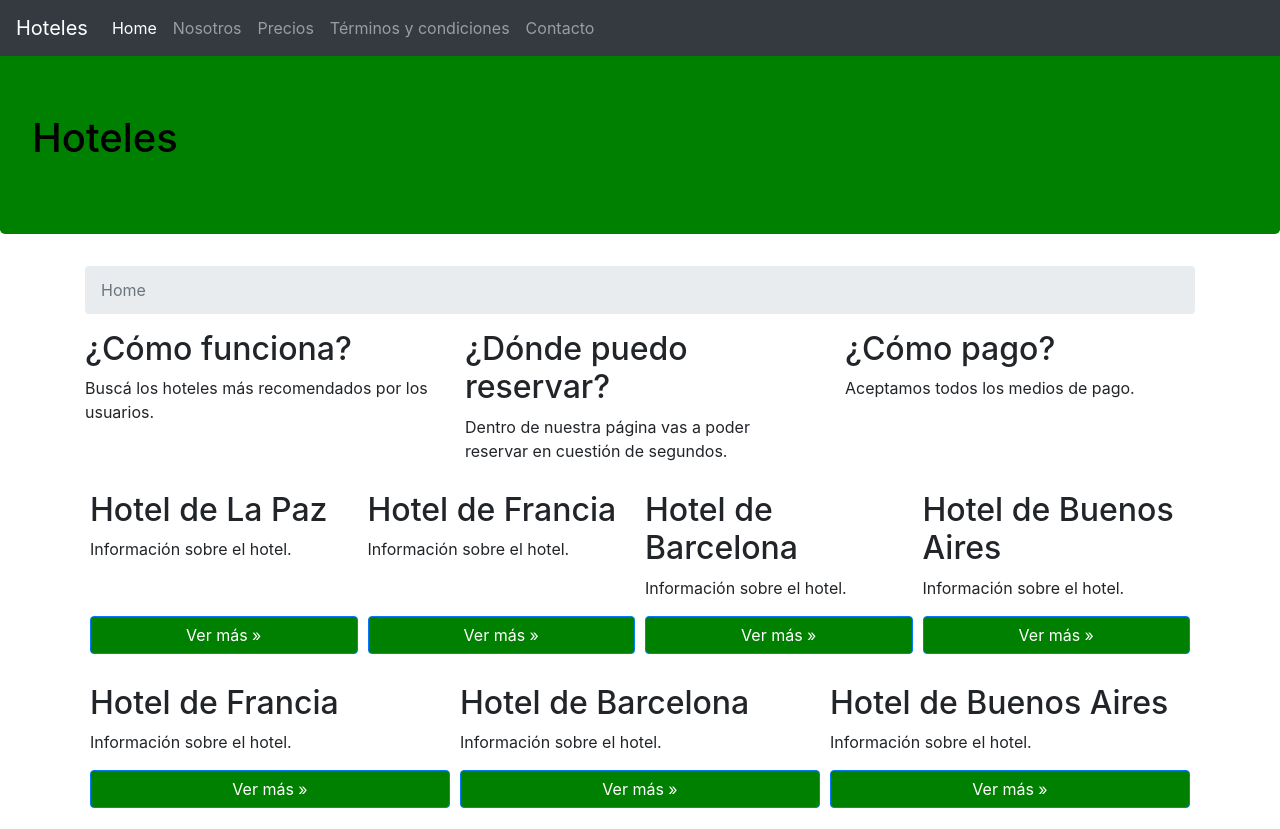
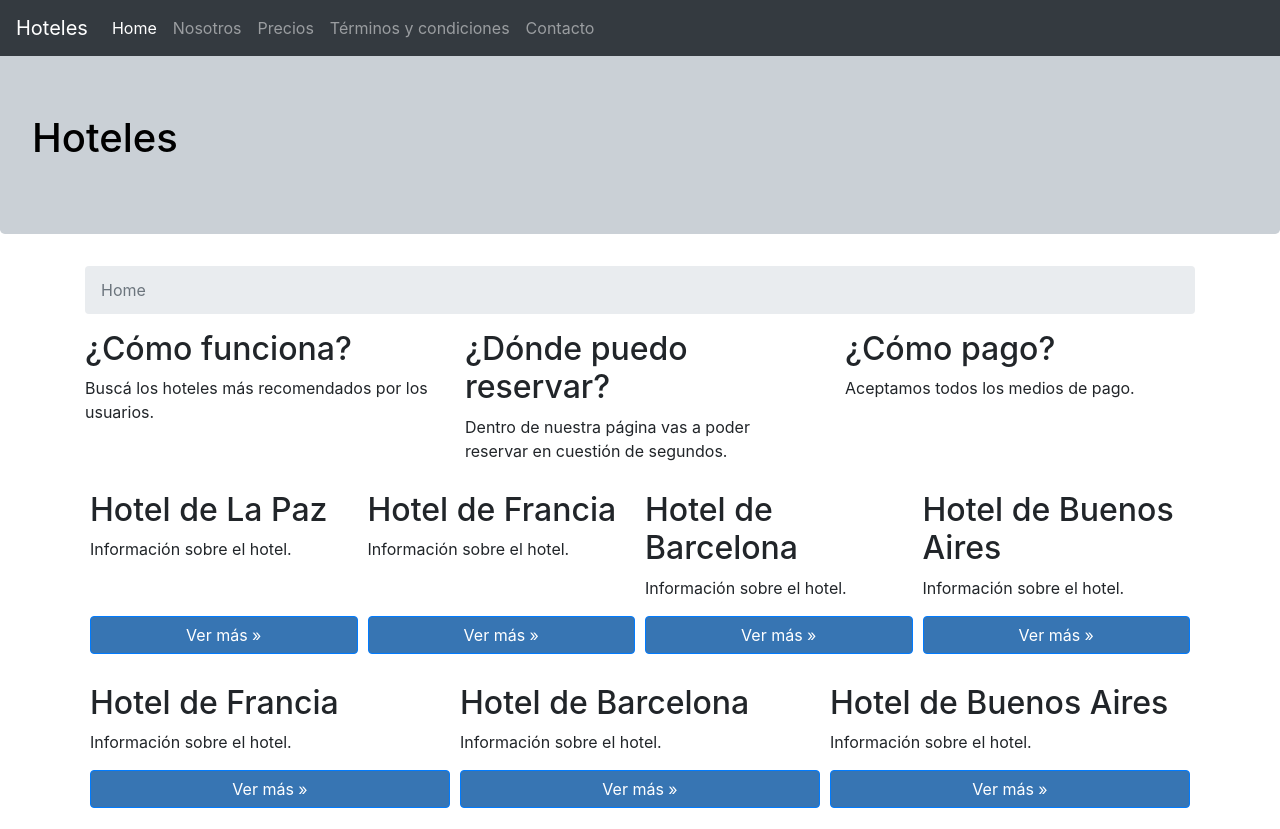
Before and after one commit to Gonzaa25/curso-bootstrap4, a website: page index.html in a window 1280 px wide. Shown: the top 829 px of the page. Drawn offline with nearby package versions, Linux system fonts and the light colour scheme.

Commit message:
colors update

```diff
--- a/css/main.css
+++ b/css/main.css
@@ -1,5 +1,5 @@
 .jumbotron{
-    background-color:green;
+    background-color:#cad0d6;
     color: black;
     margin-top: 50px;
 }
@@ -13,7 +13,7 @@
 
 .btn {
     color: white;
-    background-color: green;
+    background-color: #3775b3;
 }
 
 .card-hotel{
```
